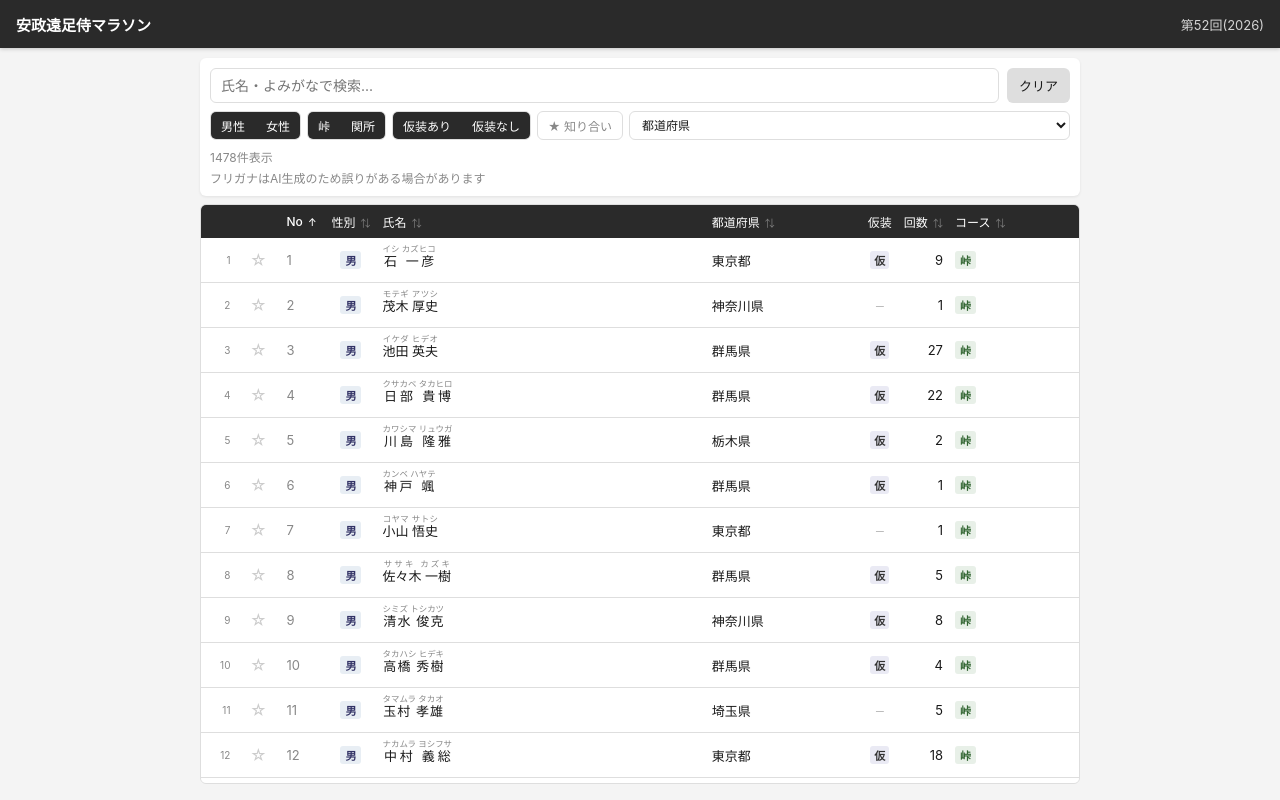
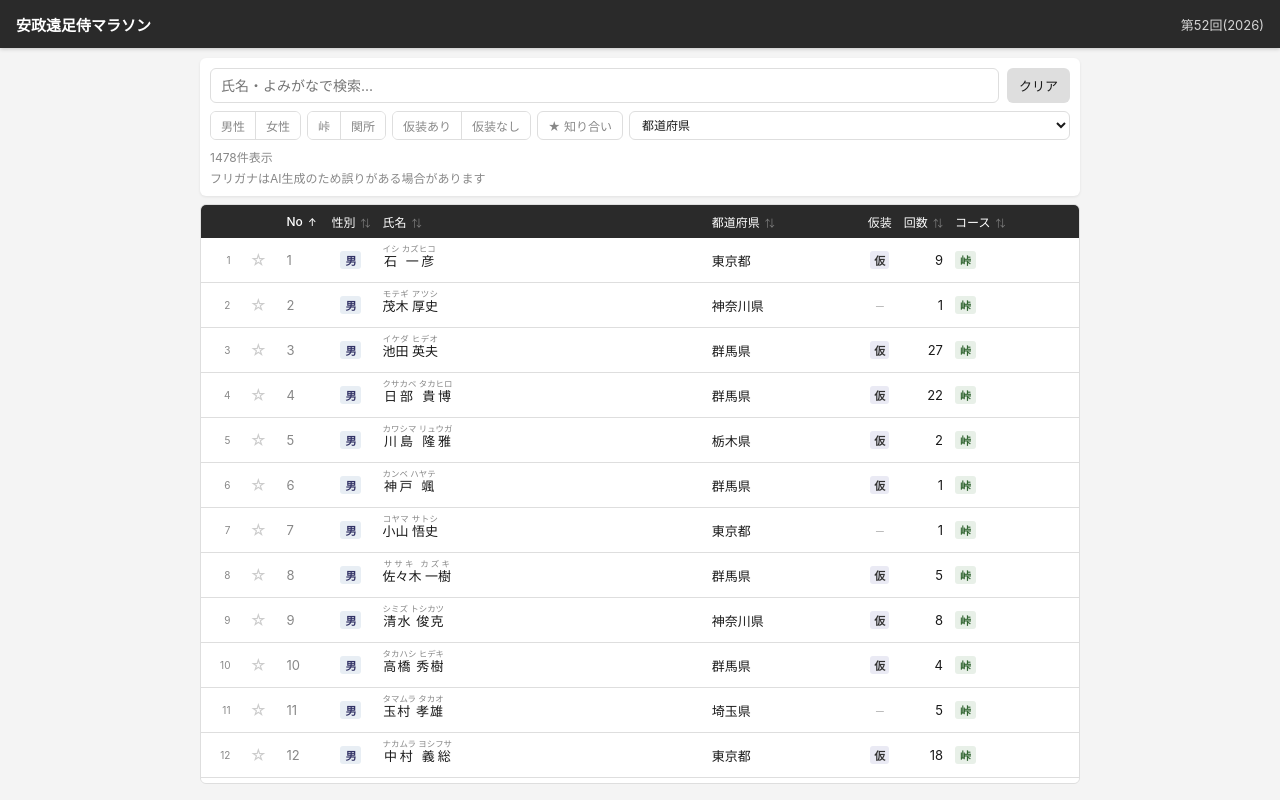
Before and after one commit to monman53/ansei-toashi, a Vue app: page / in a window 1280 px wide. Built offline with nearby package versions, Linux system fonts and the light colour scheme.

Commit message:
Revert "フィルター未選択時はチップをすべてアクティブ表示に変更"
This reverts commit e9e55314fe546e83040219e002cc33e45b19f18a.

```diff
--- a/src/pages/ViewPage.vue
+++ b/src/pages/ViewPage.vue
@@ -8,16 +8,16 @@
       </div>
       <div class="filter-row">
         <div class="chip-group">
-          <button class="chip" :class="{ active: !filterGender || filterGender === '男性' }" @click="toggleFilter('gender', '男性')">男性</button>
-          <button class="chip" :class="{ active: !filterGender || filterGender === '女性' }" @click="toggleFilter('gender', '女性')">女性</button>
+          <button class="chip" :class="{ active: filterGender === '男性' }" @click="toggleFilter('gender', '男性')">男性</button>
+          <button class="chip" :class="{ active: filterGender === '女性' }" @click="toggleFilter('gender', '女性')">女性</button>
         </div>
         <div class="chip-group">
-          <button class="chip" :class="{ active: !filterCourse || filterCourse === '峠コース' }" @click="toggleFilter('course', '峠コース')">峠</button>
-          <button class="chip" :class="{ active: !filterCourse || filterCourse === '関所・坂本宿コース' }" @click="toggleFilter('course', '関所・坂本宿コース')">関所</button>
+          <button class="chip" :class="{ active: filterCourse === '峠コース' }" @click="toggleFilter('course', '峠コース')">峠</button>
+          <button class="chip" :class="{ active: filterCourse === '関所・坂本宿コース' }" @click="toggleFilter('course', '関所・坂本宿コース')">関所</button>
         </div>
         <div class="chip-group">
-          <button class="chip" :class="{ active: !filterCostume || filterCostume === '仮装する' }" @click="toggleFilter('costume', '仮装する')">仮装あり</button>
-          <button class="chip" :class="{ active: !filterCostume || filterCostume === '仮装しない' }" @click="toggleFilter('costume', '仮装しない')">仮装なし</button>
+          <button class="chip" :class="{ active: filterCostume === '仮装する' }" @click="toggleFilter('costume', '仮装する')">仮装あり</button>
+          <button class="chip" :class="{ active: filterCostume === '仮装しない' }" @click="toggleFilter('costume', '仮装しない')">仮装なし</button>
         </div>
         <button class="chip chip-friend" :class="{ active: filterFriend }" @click="filterFriend = !filterFriend">★ 知り合い</button>
         <select v-model="filterPrefecture" class="pref-select">
```
